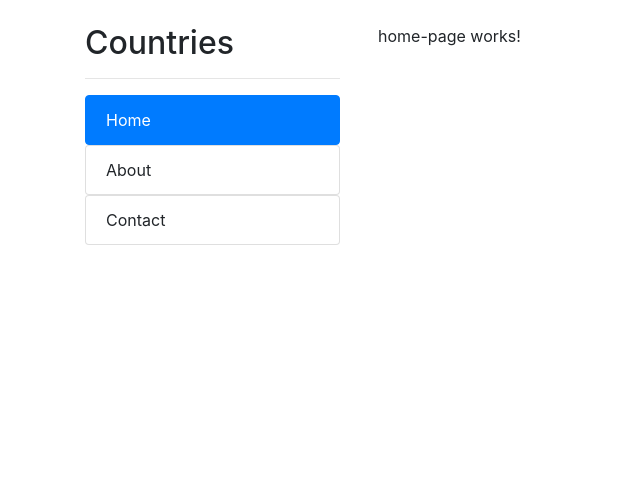
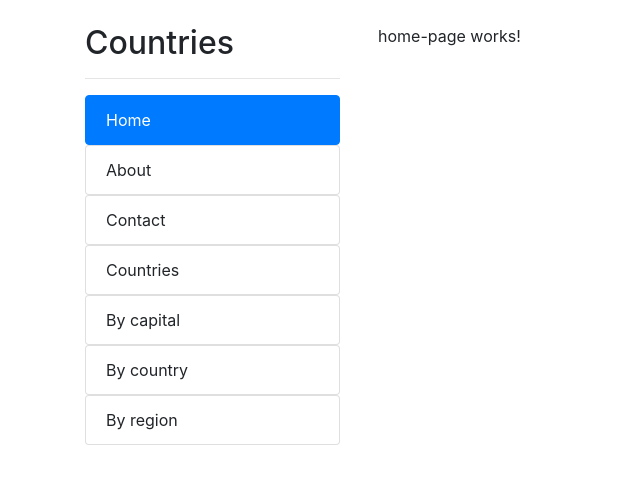
Before and after one commit to AntonioJRuizG/country-app, an Angular app: page /home in a window 1280 px wide. Shown: the top 484 px of the page, without its empty margins (0-640 px from the left). Built offline with nearby package versions, Linux system fonts and the light colour scheme.

Commit message:
Add child routing

```diff
--- a/src/app/app-routing.module.ts
+++ b/src/app/app-routing.module.ts
@@ -8,6 +8,13 @@ const routes: Routes = [
   { path: 'home', component: HomePageComponent },
   { path: 'about', component: AboutPageComponent },
   { path: 'contact', component: ContactPageComponent },
+  {
+    path: 'countries',
+    loadChildren: () =>
+      import('./countries/countries.module').then(
+        (module) => module.CountriesModule
+      ),
+  },
   { path: '**', redirectTo: 'home' },
 ];
 
--- a/src/app/shared/components/sidebar/sidebar.component.ts
+++ b/src/app/shared/components/sidebar/sidebar.component.ts
@@ -19,5 +19,21 @@ export class SidebarComponent {
       path: 'contact',
       label: 'Contact',
     },
+    {
+      path: 'countries',
+      label: 'Countries',
+    },
+    {
+      path: 'countries/by-capital',
+      label: 'By capital',
+    },
+    {
+      path: 'countries/by-country',
+      label: 'By country',
+    },
+    {
+      path: 'countries/by-region',
+      label: 'By region',
+    },
   ];
 }
```
